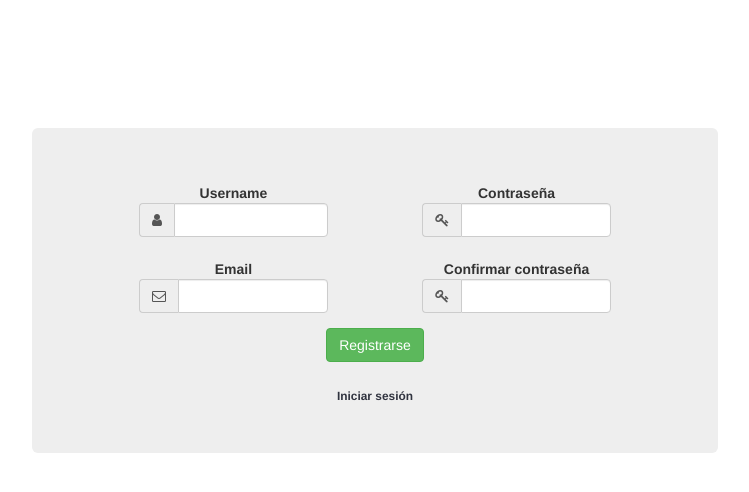
After one commit to andreslopzi/Catedra, a Django app: page /register/ in a window 1280 px wide. The commit adds this page. Shown: the top 492 px of the page, without its empty margins (265-1014 px from the left). Run offline with Django 3.2, Linux system fonts and the light colour scheme; some libraries are stand-ins or nearby versions.

Commit message:
Crear usuarios estudiantes

```diff
--- a/qr/froms.py
+++ b/qr/froms.py
@@ -6,6 +6,8 @@ from .models import *
 from django.core.validators import RegexValidator
 
 
+username_validator = RegexValidator(r'^[0-9a-z]*$',
+                                    "Solo letras y numeros (sin espacios ni mayusculas)")
 
 class UserForm(forms.ModelForm):
     password = forms.CharField(label='Contrasena', widget=forms.PasswordInput(attrs={'class': 'form-control'}))
@@ -28,3 +30,29 @@ class UserForm(forms.ModelForm):
     class Meta:
         model = User
         fields = ['password']
+
+
+class CreateUserForm(forms.ModelForm):
+    username = forms.CharField(validators=[username_validator], max_length=20,
+                               widget=forms.TextInput(attrs={'class': 'form-control'}))
+    email = forms.EmailField(max_length=30, required=True, widget=forms.TextInput(attrs={'class': 'form-control'}))
+    password = forms.CharField(label='Contraseña', widget=forms.PasswordInput(attrs={'class': 'form-control'}))
+    password2 = forms.CharField(label='Confirmar contraseña',
+                                widget=forms.PasswordInput(attrs={'class': 'form-control'}))
+
+    def clean_password2(self):
+        password = self.cleaned_data.get('password')
+        password2 = self.cleaned_data.get('password2')
+
+        if password:
+            if len(password) < 6:
+                raise forms.ValidationError("La contraseña debe tener una longitud minima de 6 caracteres")
+        if not password2:
+            raise forms.ValidationError("Debe confirmar la contraseña")
+        if password != password2:
+            raise forms.ValidationError("Las contraseñas no coinciden")
+        return password2
+
+    class Meta:
+        model = User
+        fields = ['username', 'email', 'password']
--- a/qr/models.py
+++ b/qr/models.py
@@ -31,6 +31,8 @@ class Estudiante(models.Model):
     nombre = models.CharField(max_length=200)
     correo = models.CharField(max_length=100)
     cursos = models.ManyToManyField(Curso)
+    usuario = models.OneToOneField(User, on_delete=models.CASCADE, null=True)
+    monitor = models.BooleanField(default=False)
 
     def __str__(self):
         return self.identificacion + " - " + self.nombre
--- a/qr/urls.py
+++ b/qr/urls.py
@@ -6,6 +6,7 @@ app_name = "qr"
 urlpatterns = [
     url(r"^$", views.signin, name="login"),
     url(r"^logout/$", views.signout, name="logout"),
+    url(r"^register/$", views.register, name="register"),
     url(r'^perfil/$', views.me, name='me'),
     url(r"^home/$", views.home, name="home"),
     url(r"^curso/(?P<id_curso>[0-9]+)/$", views.curso, name="curso"),
--- a/qr/views.py
+++ b/qr/views.py
@@ -41,6 +41,40 @@ def signin(request):
 def signout(request):
     logout(request)
     return HttpResponseRedirect(reverse('qr:login'))
+
+def register(request):
+
+    if request.user.is_authenticated():
+        return redirect('qr:home')
+
+    form = CreateUserForm(request.POST or None, prefix='user_form')
+
+    if form.is_valid():
+        email = form.cleaned_data['email']
+        if User.objects.filter(email=email).exists():
+            form.add_error("email", "Ya existe usuario con ese correo")
+        elif not Estudiante.objects.filter(correo=email).exists():
+            form.add_error("email", "El correo no se encuentra en nuestra base de datos")
+        else:
+            estudiante = get_object_or_404(Estudiante, correo=email)
+            user = form.save(commit=False)
+            username = form.cleaned_data['username']
+            password = form.cleaned_data['password']
+            user.set_password(password)
+            user.save()
+            estudiante.usuario = user
+            estudiante.save()
+
+            user = authenticate(username=username, password=password)
+            if user is not None:
+                if user.is_active:
+                    login(request, user)
+                    return redirect('qr:home')
+    context = {
+        "form": form,
+    }
+
+    return render(request, 'qr/register.html', context)
 
 def home(request):
 
--- a/templates/qr/login.html
+++ b/templates/qr/login.html
@@ -37,6 +37,10 @@
                         <div style="text-align: center; margin-bottom: 20px" class="checkbox">
                             <label><input type="checkbox" name="remember">Recordarme</label>
                         </div>
+                        <div style="text-align: center; margin: 2%;">
+                            <small>Eres un estudiante del curso?</small>
+                            <small style="cursor: pointer;"><a href="{% url 'qr:register' %}">Registrate</a></small>
+                        </div>
                         <button class="btn btn-success center-block" type="submit">Iniciar sesion</button>
                     </form>
                 </div>
--- /dev/null
+++ b/templates/qr/register.html
@@ -0,0 +1,68 @@
+{% extends 'qr/base.html' %}
+{% block title %}Registro{% endblock %}
+{% load staticfiles %}
+
+{% block body %}
+
+    <div style="margin-top: 10%;" class="col-md-8 col-md-offset-2 container">
+        <div class="jumbotron col-md-10 col-md-offset-1">
+            {%  if error_message %}
+                <p>{{ error_message }}</p>
+            {% endif %}
+            <form class="form-horizontal" method="post">
+                {% csrf_token %}
+                <div class="col-md-6">
+                    <div class="form-group" style="text-align: center">
+                        <div>
+                            <span class="text-danger small">{{ form.username.errors.as_text }}</span>
+                        </div>
+                        <label class="control-label">{{ form.username.label }}</label>
+                        <div class="input-group col-md-8 col-md-offset-2">
+                            <span class="input-group-addon"><i class="fa fa-user"></i></span>
+                            {{ form.username }}
+                        </div>
+                    </div>
+                    <div class="form-group" style="text-align: center">
+                        <div>
+                            <span class="text-danger small">{{ form.email.errors.as_text }}</span>
+                        </div>
+                        <label class="control-label">{{ form.email.label }}</label>
+                        <div class="input-group col-md-8 col-md-offset-2">
+                            <span class="input-group-addon"><i class="fa fa-envelope-o"></i></span>
+                            {{ form.email }}
+                        </div>
+                    </div>
+                </div>
+                <div class="col-md-6">
+                    <div class="form-group" style="text-align: center">
+                        <div>
+                            <span class="text-danger small">{{ form.password.errors.as_text }}</span>
+                        </div>
+                        <label class="control-label">{{ form.password.label }}</label>
+                        <div class="input-group col-md-8 col-md-offset-2">
+                            <span class="input-group-addon"><i class="fa fa-key"></i></span>
+                            {{ form.password }}
+                        </div>
+                    </div>
+                    <div class="form-group" style="text-align: center">
+                        <div>
+                            <span class="text-danger small">{{ form.password2.errors.as_text }}</span>
+                        </div>
+                        <label class="control-label">{{ form.password2.label}}</label>
+                        <div class="input-group col-md-8 col-md-offset-2">
+                            <span class="input-group-addon"><i class="fa fa-key"></i></span>
+                            {{ form.password2 }}
+                        </div>
+                    </div>
+                </div>
+                <div class="col-md-8 col-md-offset-2">
+                    <button class="btn btn-success center-block" type="submit">Registrarse</button>
+                </div>
+            </form>
+             <div class="col-md-8 col-md-offset-2" style="text-align: center; margin-top: 4%;">
+                <small style="cursor: pointer"><a href="{% url 'qr:login' %}">Iniciar sesión</a></small>
+            </div>
+        </div>
+    </div>
+
+ {% endblock %}
```
Also changed, not shown: db.sqlite3, qr/migrations/0002_estudiante_usuario.py (added), qr/migrations/0003_estudiante_monitor.py (added).
